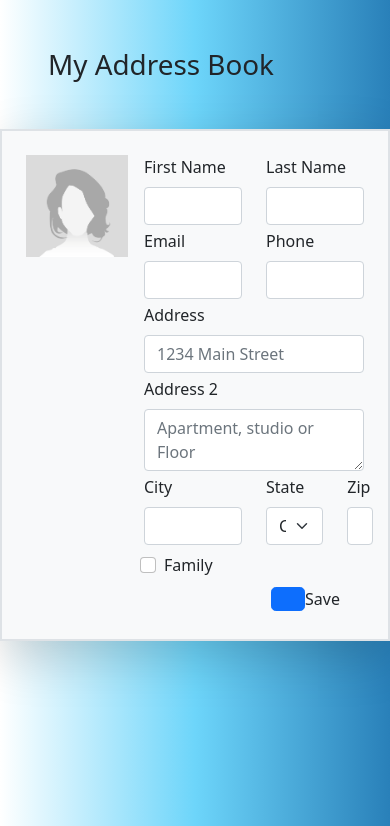
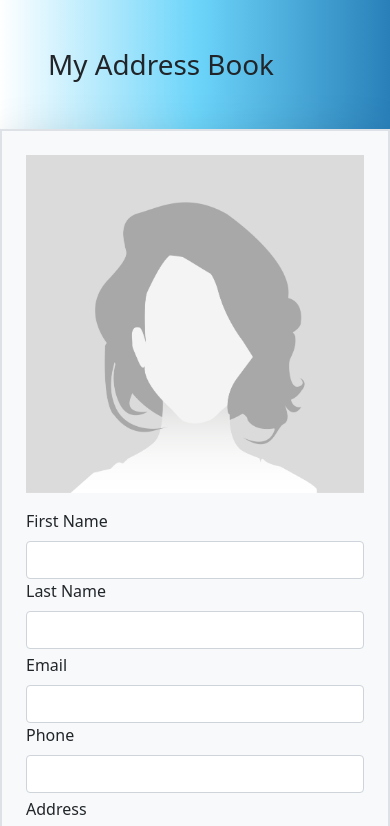
Before and after one commit to ShellyWonder/ADDRESS-BOOK-LAB, a plain HTML site: page index.html in a window 390 px wide. Shown: the top 826 px of the page. Drawn offline with nearby package versions, Linux system fonts and the light colour scheme.

Commit message:
added mobile responsive

```diff
--- a/index.html
+++ b/index.html
@@ -24,14 +24,14 @@
     <div class="container-fluid border border-2 bg-light p-3 shadow-lg">
       <div class="row g-3 p-2">
         <!--col one img-->
-        <div class="col col-4">
+        <div class="col-12 col-md-4">
           <img class="img-fluid" src="/IMG/GirlOne_4x.png" alt="Girl Photo" />
         </div>
         <!--col two form-->
-        <div class="col col-8">
+        <div class="col-12 col-md-8">
           <form action="#">
             <div class="row mb-1">
-              <div class="col">
+              <div class="col-12 col-md-6">
                 <label for="inputFirstName" class="form-label"
                   >First Name</label
                 >
@@ -44,7 +44,7 @@
                   required
                 />
               </div>
-              <div class="col">
+              <div class="col-12 col-md-6">
                 <label for="inputLastName" class="form-label">Last Name</label>
                 <input
                   type="text"
@@ -57,7 +57,7 @@
               </div>
             </div>
             <div class="row mb-1">
-              <div class="col">
+              <div class="col-12 col-md-6">
                 <label for="inputEmail" class="form-label">Email</label>
                 <input
                   type="email"
@@ -68,7 +68,7 @@
                   required
                 />
               </div>
-              <div class="col">
+              <div class="col-12 col-md-6">
                 <label for="inputPhone" class="form-label">Phone</label>
                 <input
                   type="tel"
@@ -80,7 +80,7 @@
               </div>
             </div>
             <div class="row mb-1">
-              <div class="col">
+              <div class="col-12">
                 <label for="inputAddress" class="form-label">Address</label>
                 <input
                   type="text"
@@ -94,7 +94,7 @@
               </div>
             </div>
             <div class="row mb-1">
-              <div class="col">
+              <div class="col-12">
                 <label for="inputAddress2" class="form-label">Address 2</label>
                 <textarea
                   type="text"
@@ -107,7 +107,7 @@
               </div>
             </div>
             <div class="row mb-1">
-              <div class="col col-6">
+              <div class="col-12 col-md-6">
                 <label for="inputCity" class="form-label">City</label>
                 <input
                   type="text"
@@ -118,7 +118,7 @@
                   required
                 />
               </div>
-              <div class="col col-4">
+              <div class="col-12 col-md-4">
                 <label for="inputState" class="form-label">State</label>
                 <!--add selection for drop down of states-->
 
@@ -176,7 +176,7 @@
                   <option value="WY">Wyoming</option>
                 </select>
               </div>
-              <div class="col col-2">
+              <div class="col-12 col-md-2">
                 <label class="form-label">Zip</label>
                 <input
                   type="text"
@@ -188,23 +188,21 @@
               </div>
               <!--bottom row adding checkbox-->
               <div class="row">
-                <div class="col p-2">
+                <div class="col-12">
                   <div class="form-check">
-                    <label for="inputFamily" class="form-check-label">
-                      <input
+                    <input
                         class="form-check-input"
                         type="checkbox"
                         id="checkFamily"
                         label
                         class="form-check-label"
                         for="checkFamily"
-                      />Family
+                      >Family
                     </label>
                   </div>
                 </div>
                 <div class="col-12 d-flex justify-content-end">
-                  <button type="button" class="btn btn-lg btn-primary"></button>
-                    Save
+                  <button type="button" class="btn btn-lg btn-primary">Save
                   </button>
                 </div>
               </div>
```
